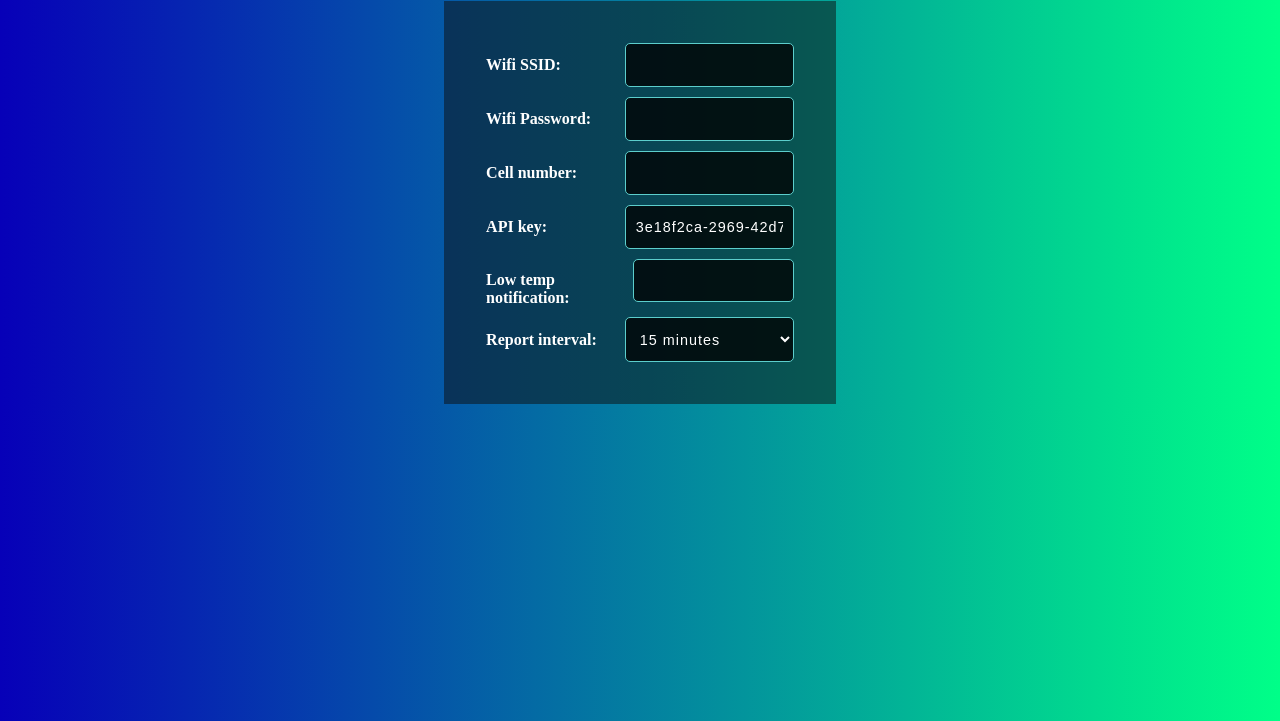
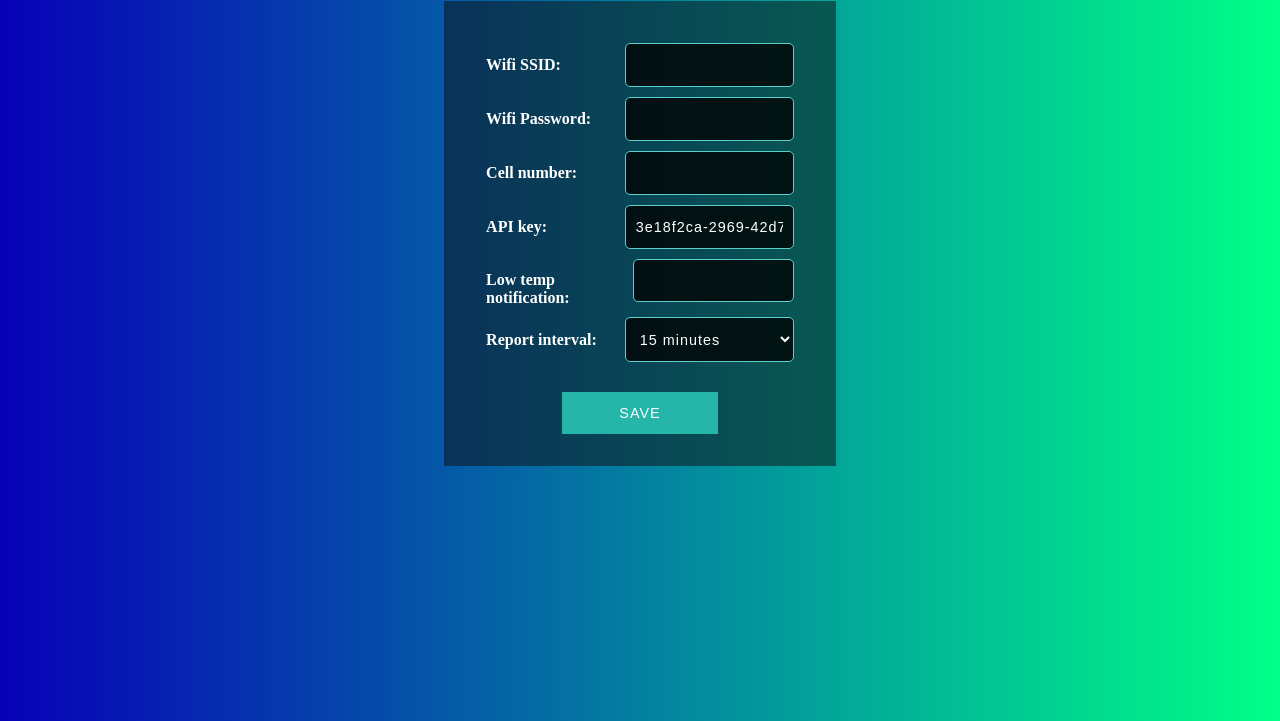
Before and after one commit to drifterz28/temp-checker, a website built with Parcel: page src/index.html in a window 1280 px wide. Shown: the part 79-800 px from the top of the page. Built offline with nearby package versions, Linux system fonts and the light colour scheme.

Commit message:
Update styles

```diff
--- a/src/index.html
+++ b/src/index.html
@@ -38,6 +38,7 @@
             <option value="60">60 minutes</option>
           </select>
         </label>
+        <button type="submit">Save</button>
       </form>
     </div>
     <script src="main.js"></script>
--- a/src/style.css
+++ b/src/style.css
@@ -68,3 +68,22 @@ select {
     width: 100%;
   }
 }
+
+button {
+  outline: none;
+  padding: .9em 4em;
+  letter-spacing: 1px;
+  font-size: .9em;
+  color: #fff;
+  border: none;
+  background: #25b5a9;
+  cursor: pointer;
+  text-transform: uppercase;
+  margin: 30px auto 0;
+  display: block;
+  transition: 0.5s all;
+}
+
+button:hover {
+  background: #23f7e5;
+}
```
